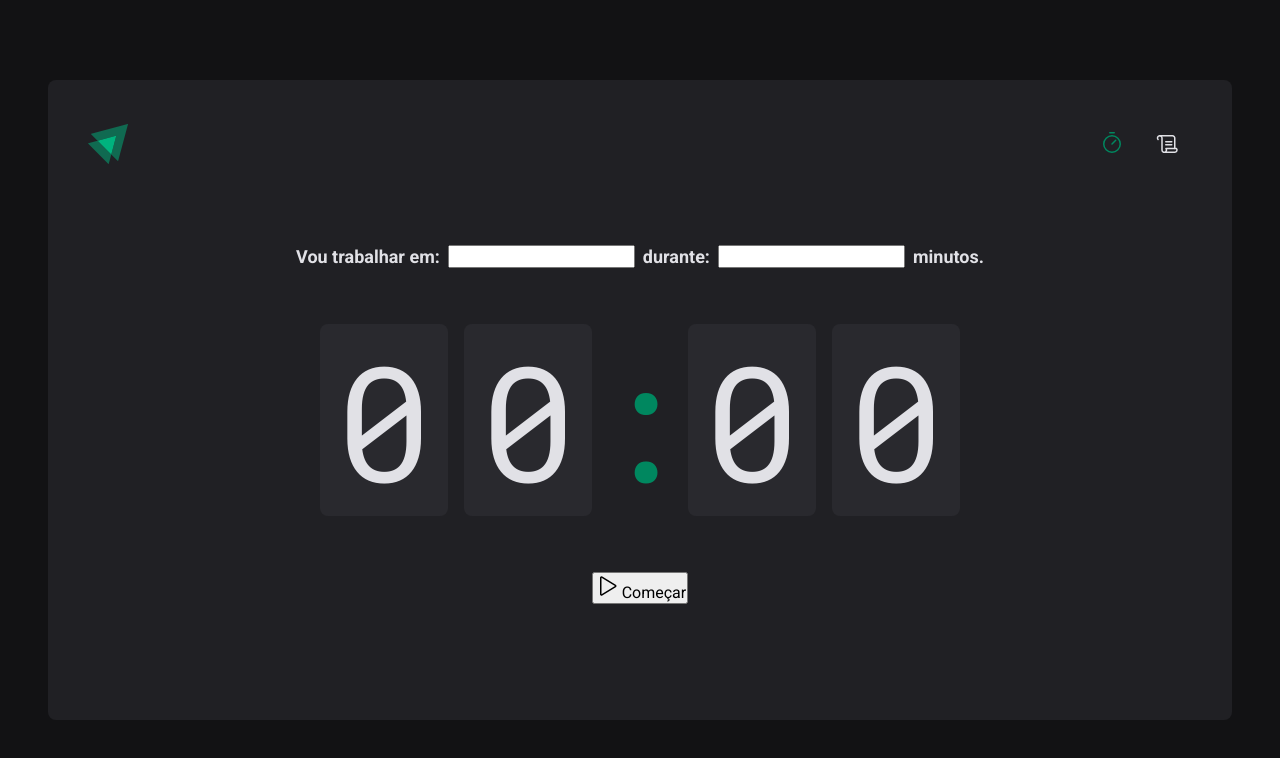
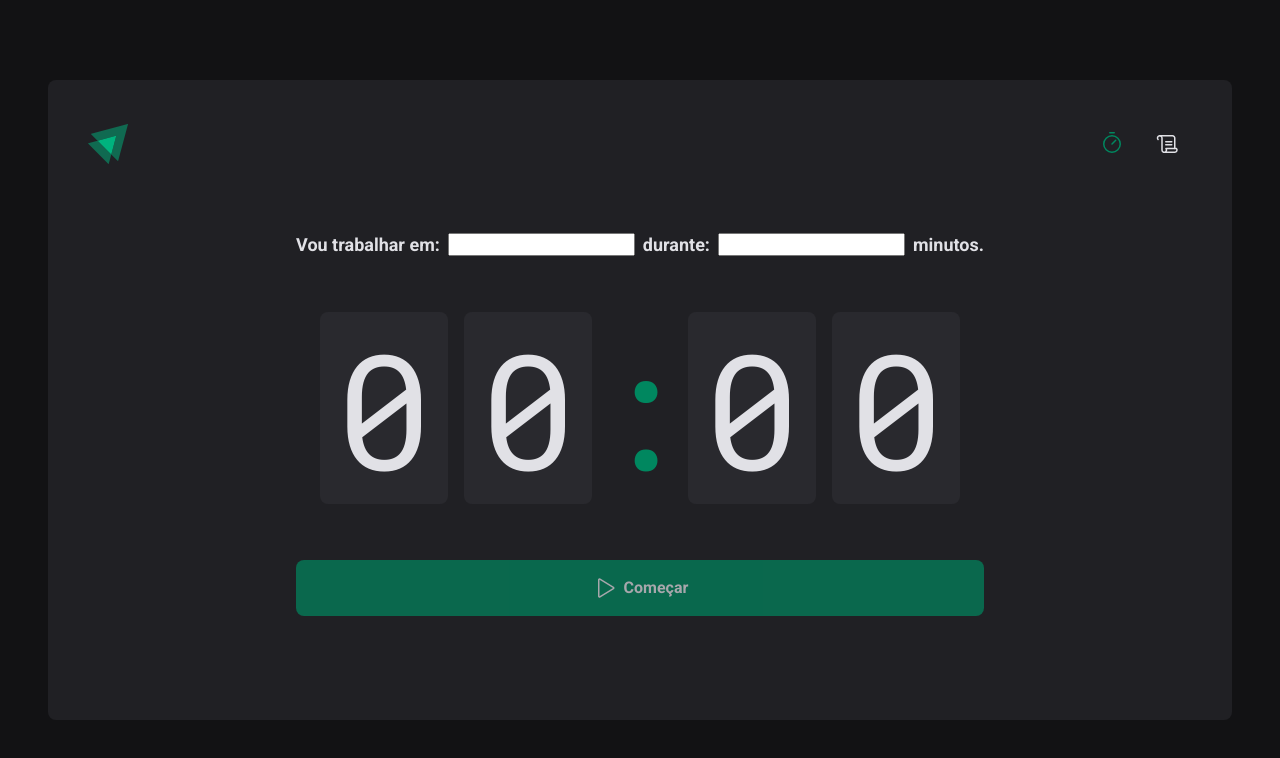
Before and after one commit to gabriellac2002/timer-pomodoro, a React (Vite) app: page / in a window 1280 px wide. Shown: the top 758 px of the page. Built offline with nearby package versions, Linux system fonts and the light colour scheme.

Commit message:
refactor Home page: add StartCountdownButton component with styles and replace button element

```diff
--- a/src/pages/Home/index.tsx
+++ b/src/pages/Home/index.tsx
@@ -4,6 +4,7 @@
   FormContainer,
   HomeContainer,
   Separator,
+  StartCountdownButton,
 } from "./styles";
 
 export function Home() {
@@ -28,9 +29,9 @@
           <span>0</span>
         </CountdownContainer>
 
-        <button type="submit">
+        <StartCountdownButton disabled type="submit">
           <Play size={24} /> Começar
-        </button>
+        </StartCountdownButton>
       </form>
     </HomeContainer>
   );
--- a/src/pages/Home/styles.ts
+++ b/src/pages/Home/styles.ts
@@ -52,3 +52,31 @@
   display: flex;
   justify-content: center;
 `;
+
+export const StartCountdownButton = styled.button`
+  width: 100%;
+  border: 0;
+  padding: 1rem;
+  border-radius: 8px;
+
+  display: flex;
+  align-items: center;
+  justify-content: center;
+
+  gap: 0.5rem;
+  font-weight: bold;
+
+  cursor: pointer;
+
+  background-color: ${(props) => props.theme["green-500"]};
+  color: ${(props) => props.theme["gray-100"]};
+
+  &:not(:disabled):hover {
+    background-color: ${(props) => props.theme["green-700"]};
+  }
+
+  &:disabled {
+    opacity: 0.7;
+    cursor: not-allowed;
+  }
+`;
```
